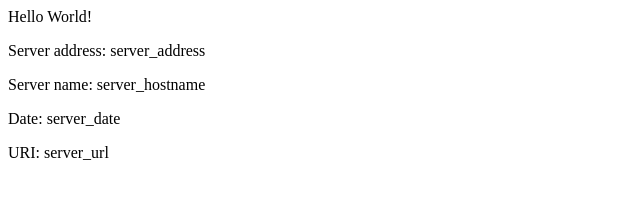
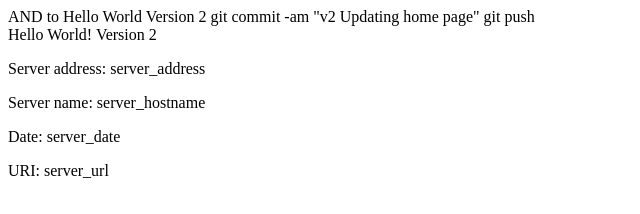
Before and after one commit to devalexpy/eks-example, a plain HTML site: page src/index.html in a window 1280 px wide. Shown: the whole page, without its empty margins (0-640 px from the left). Drawn offline with Linux system fonts and the light colour scheme.

Commit message:
v2 Updating home page

```diff
--- a/src/index.html
+++ b/src/index.html
@@ -1,8 +1,12 @@
 <head>
-<title>Hello World</title>
-</head>
+<title>Hello World Version 2</title>
+</hhange the <title> AND <h> to Hello World Version 2
+
+	git commit -am "v2 Updating home page"
+	git push
+
 <div class="info">
-<h>Hello World!</h>
+<h>Hello World! Version 2</h>
 <p><span>Server&nbsp;address:</span> <span>server_address</span></p>
 <p><span>Server&nbsp;name:</span> <span>server_hostname</span></p>
 <p class="smaller"><span>Date:</span> <span>server_date</span></p>
```
